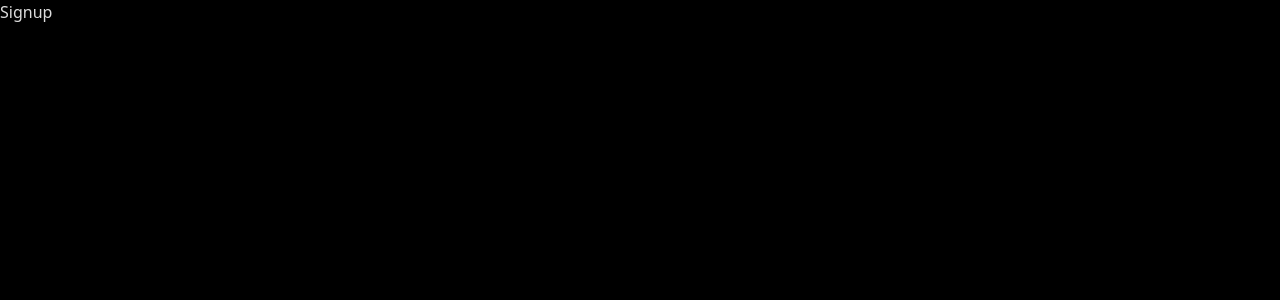
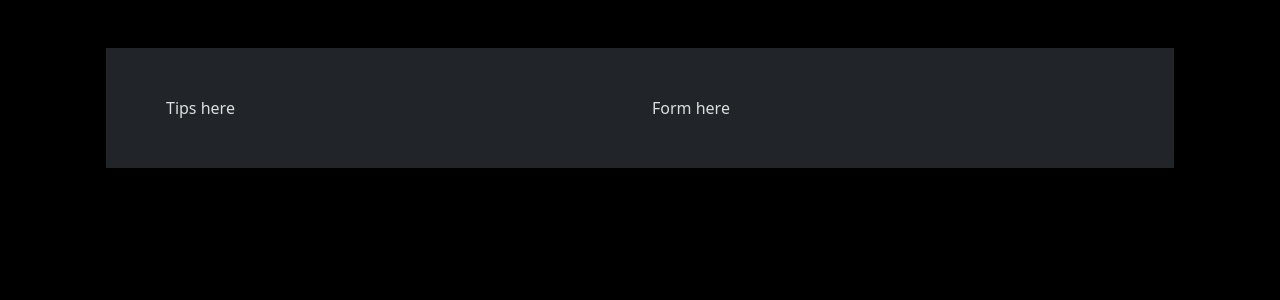
Before and after one commit to roshanpaudel/FinTrack-frontend, a React (Vite) app: page /signup in a window 1280 px wide. Shown: the top 300 px of the page. Built offline with nearby package versions, Linux system fonts and the light colour scheme.

Commit message:
Financial tips component added

```diff
--- a/src/App.jsx
+++ b/src/App.jsx
@@ -4,54 +4,7 @@ import Login from "./pages/Login";
 import "./App.css"; // This line imports the CSS file
 import Signup from "./pages/Signup";
 
-const quotes = [
-  {
-    quote: "Price is what you pay; value is what you get.",
-    author: "Warren Buffett",
-  },
-  {
-    quote:
-      "Do not save what is left after spending, but spend what is left after saving.",
-    author: "Warren Buffett",
-  },
-  {
-    quote:
-      "It's not your salary that makes you rich; it's your spending habits.",
-    author: "Charles A. Jaffe",
-  },
-  {
-    quote: "Beware of little expenses; a small leak will sink a great ship.",
-    author: "Benjamin Franklin",
-  },
-  {
-    quote: "Money is a terrible master but an excellent servant.",
-    author: "P.T. Barnum",
-  },
-  {
-    quote:
-      "You must gain control over your money, or the lack of it will forever control you.",
-    author: "Dave Ramsey",
-  },
-  {
-    quote:
-      "The stock market is filled with individuals who know the price of everything, but the value of nothing.",
-    author: "Philip Fisher",
-  },
-  {
-    quote: "An investment in knowledge pays the best interest.",
-    author: "Benjamin Franklin",
-  },
-  {
-    quote:
-      "A budget is telling your money where to go instead of wondering where it went.",
-    author: "John C. Maxwell",
-  },
-  {
-    quote:
-      "Financial freedom is available to those who learn about it and work for it.",
-    author: "Robert Kiyosaki",
-  },
-];
+
 function App() {
   return (
     <div className="wrapper">
--- a/src/pages/Signup.jsx
+++ b/src/pages/Signup.jsx
@@ -1,6 +1,15 @@
-import React from "react";
+import Container from "react-bootstrap/Container";
+import Row from "react-bootstrap/Row";
+import Col from "react-bootstrap/Col";
 
 const Signup = () => {
-  return <div>Signup</div>;
+  return (
+    <Container className="p-5">
+      <Row className="bg-dark p-5">
+        <Col>Tips here</Col>
+        <Col>Form here</Col>
+      </Row>
+    </Container>
+  );
 };
 export default Signup;
```
Also changed, not shown: src/components/FinancialTips.jsx (added, +52 -0 lines).
